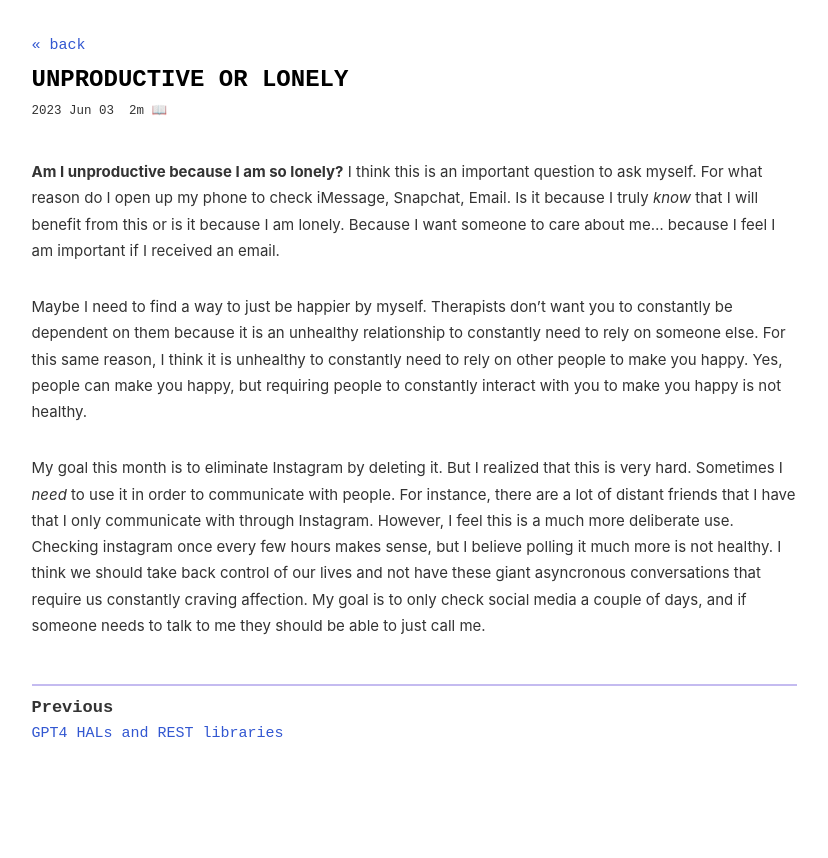
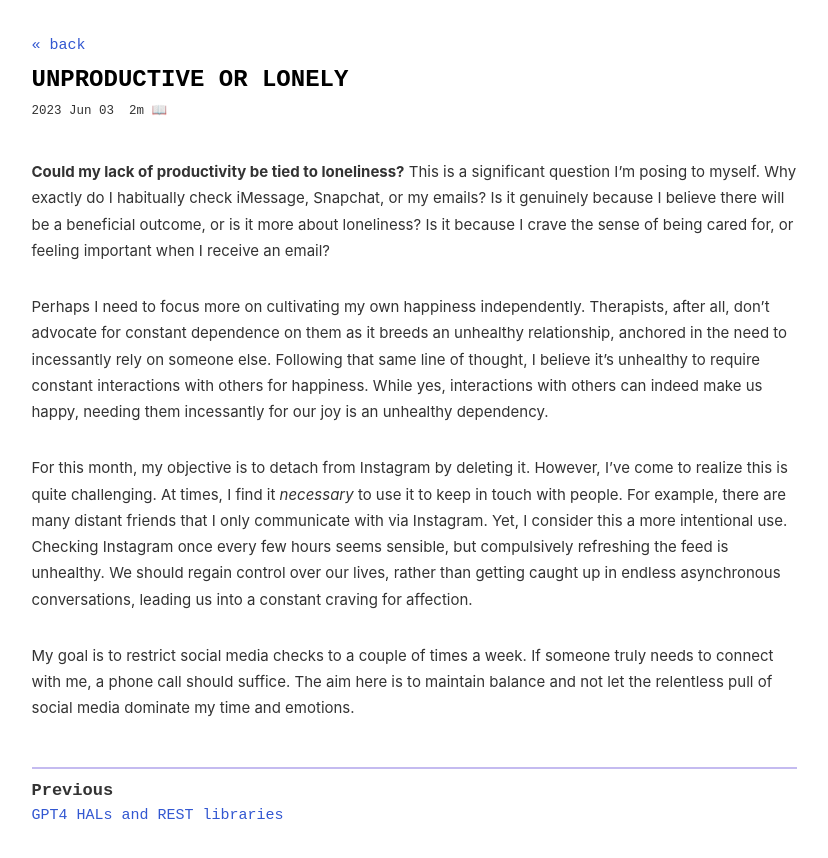
Before and after one commit to andrewgazelka/andrewgazelka.github.io, a Jekyll site: the page built from _posts/2023-06-03-lonely.markdown, in a window 1280 px wide. Shown: the top 858 px of the page, without its empty margins (226-1054 px from the left). Built offline with Jekyll 4.4.1, drawn with Linux system fonts in a browser that asks for light colours; some web fonts are replaced.

Commit message:
improve writing

```diff
--- a/_posts/2023-06-03-lonely.markdown
+++ b/_posts/2023-06-03-lonely.markdown
@@ -4,25 +4,24 @@ title: "Unproductive or Lonely"
 ---
 
 
-**Am I unproductive because I am so lonely?** I think this is an important question to ask myself. For what reason do I
-open up my phone to check iMessage, Snapchat, Email. Is it because I truly *know* that I will benefit from this or is it
-because I am lonely.
-Because I want someone to care about me...
-because I feel I am important if I received an email.
+**Could my lack of productivity be tied to loneliness?** This is a significant question I'm posing to myself. Why
+exactly do I habitually check iMessage, Snapchat, or my emails? Is it genuinely because I believe there will be a
+beneficial outcome, or is it more about loneliness? Is it because I crave the sense of being cared for, or feeling
+important when I receive an email?
 
-Maybe I need to find a way to just be happier by myself.
-Therapists don't want you
-to constantly be dependent on them because it is an unhealthy relationship to constantly need to rely on someone else.
-For this same reason, I think it is unhealthy to constantly need to rely on other people to make you happy.
-Yes, people can make you happy, but requiring people to constantly interact with you to make you happy is not healthy.
+Perhaps I need to focus more on cultivating my own happiness independently. Therapists, after all, don't advocate for
+constant dependence on them as it breeds an unhealthy relationship, anchored in the need to incessantly rely on someone
+else. Following that same line of thought, I believe it's unhealthy to require constant interactions with others for
+happiness. While yes, interactions with others can indeed make us happy, needing them incessantly for our joy is an
+unhealthy dependency.
 
-My goal this month is to eliminate Instagram by deleting it.
-But I realized that this is very hard.
-Sometimes I _need_ to use it in order to communicate with people.
-For instance, there are a lot of distant friends that I have that I only communicate with through Instagram.
-However, I feel this is a much more deliberate use.
-Checking instagram once every few hours makes sense, but I believe polling it much more is not healthy.
-I think we should take back control of our lives and not have these giant asyncronous conversations that require us
-constantly craving affection.
-My goal is to only check social media a couple of days,
-and if someone needs to talk to me they should be able to just call me.
+For this month, my objective is to detach from Instagram by deleting it. However, I've come to realize this is quite
+challenging. At times, I find it _necessary_ to use it to keep in touch with people. For example, there are many distant
+friends that I only communicate with via Instagram. Yet, I consider this a more intentional use. Checking Instagram once
+every few hours seems sensible, but compulsively refreshing the feed is unhealthy. We should regain control over
+our lives, rather than getting caught up in endless asynchronous conversations, leading us into a constant craving for
+affection.
+
+My goal is to restrict social media checks to a couple of times a week. If someone truly needs to connect with me, a
+phone call should suffice. The aim here is to maintain balance and not let the relentless pull of social media dominate
+my time and emotions.
```
